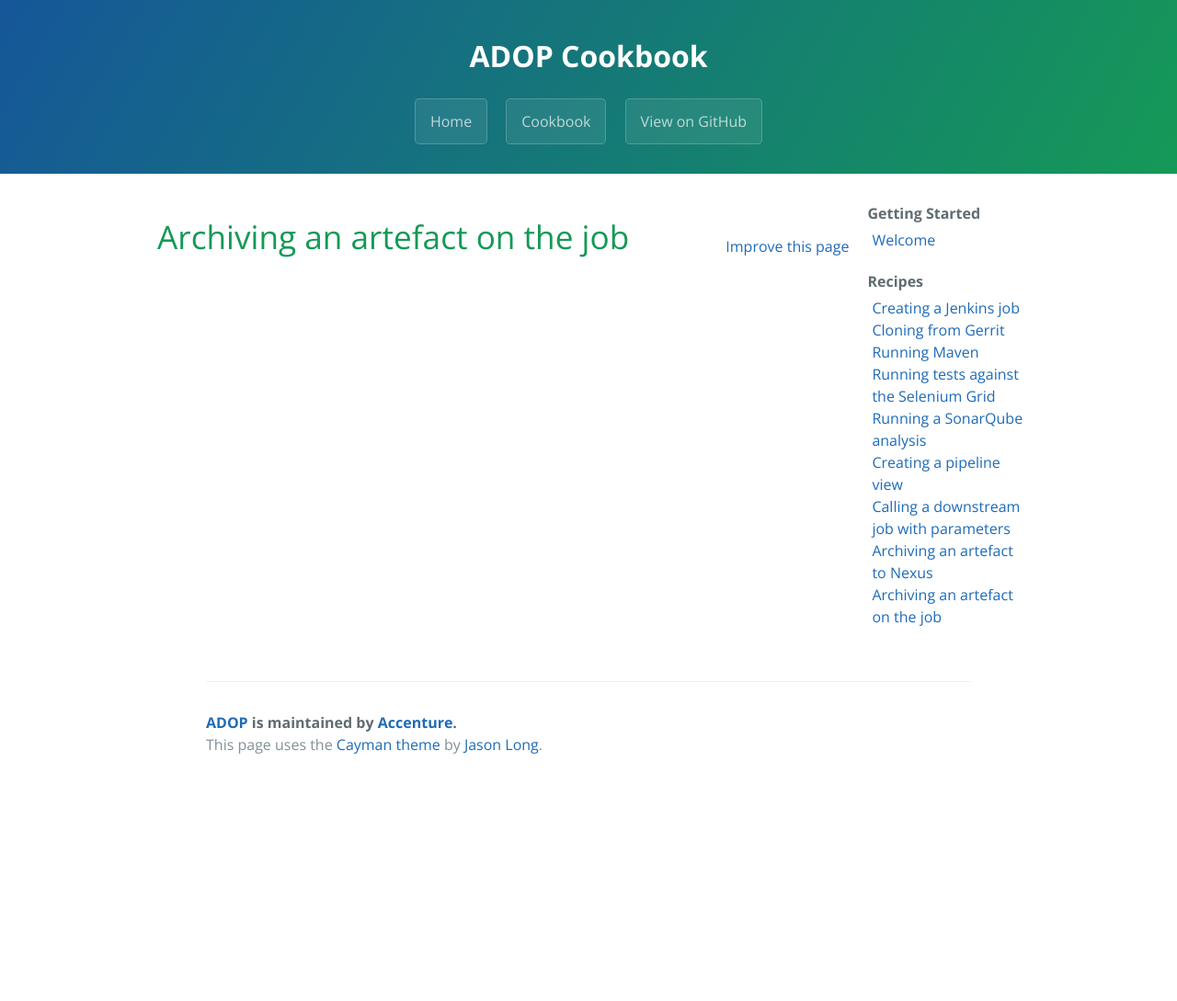
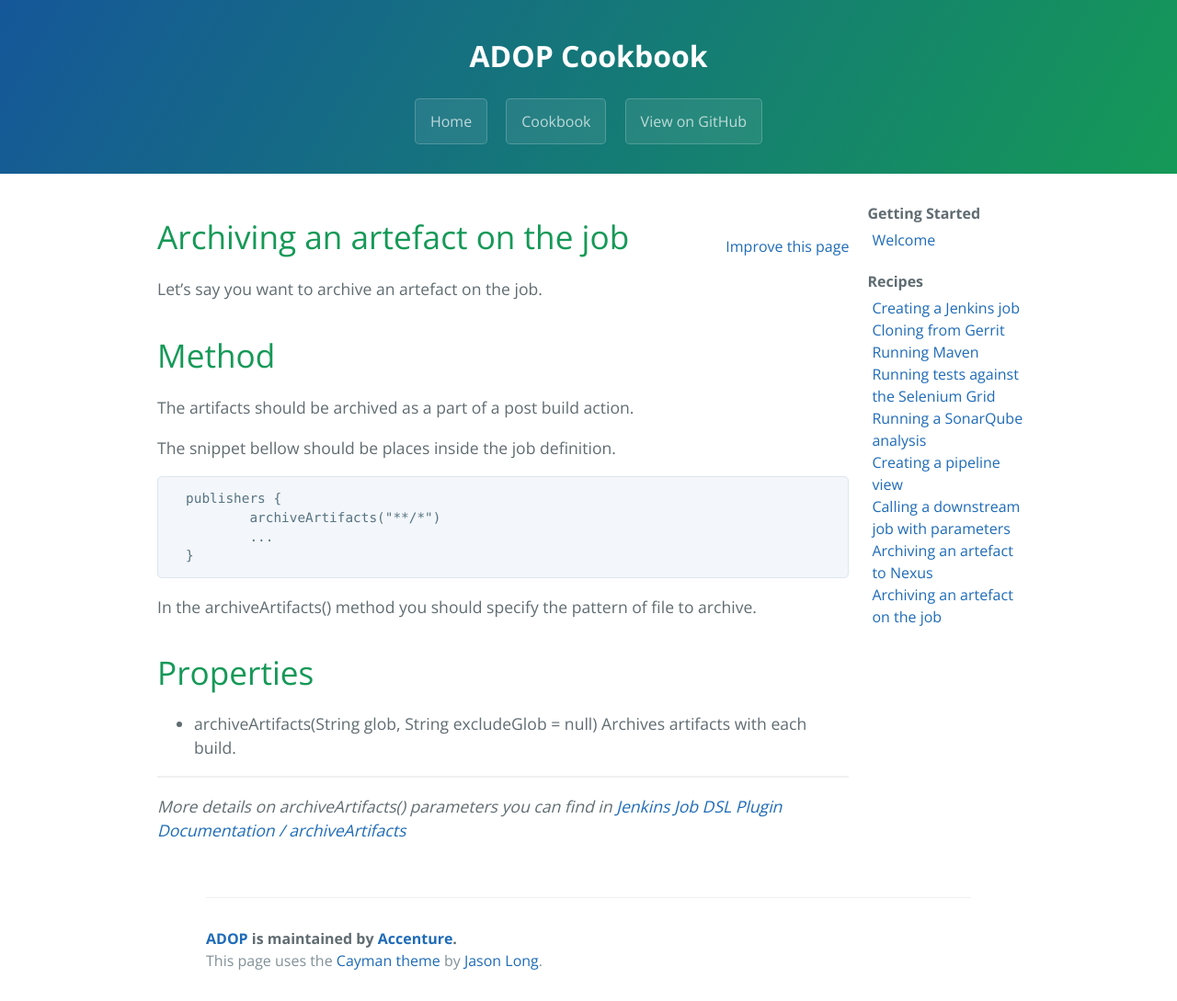
Before and after one commit to alexeymhv/adop-cartridges-cookbook, a Jekyll site: the page built from _docs/recipes/archiving-artifact-on-job.md, in a window 1280 px wide. Shown: the whole page at 92% size. Built offline with Jekyll 4.4.1, drawn with Linux system fonts in a browser that asks for light colours; before the commit the page ends 900 px from its top, so only the background shows below that.

Commit message:
Update archiving-artifact-on-job.md

````diff
--- a/_docs/recipes/archiving-artifact-on-job.md
+++ b/_docs/recipes/archiving-artifact-on-job.md
@@ -3,3 +3,28 @@ layout: docs
 title: Archiving an artefact on the job
 permalink: /docs/recipes/archiving-artifact-on-job/
 ---
+
+Let's say you want to archive an artefact on the job.
+
+# Method
+
+The artifacts should be archived as a part of a post build action.
+
+The snippet bellow should be places inside the job definition.
+
+```
+  publishers {
+          archiveArtifacts("**/*")
+          ...
+  }
+```
+
+In the archiveArtifacts() method you should specify the pattern of file to archive.
+
+# Properties
+
+- archiveArtifacts(String glob, String excludeGlob = null)
+  Archives artifacts with each build.
+
+---
+_More details on archiveArtifacts() parameters you can find in [Jenkins Job DSL Plugin Documentation / archiveArtifacts](https://jenkinsci.github.io/job-dsl-plugin/#method/javaposse.jobdsl.dsl.helpers.publisher.PublisherContext.archiveArtifacts)_
````
